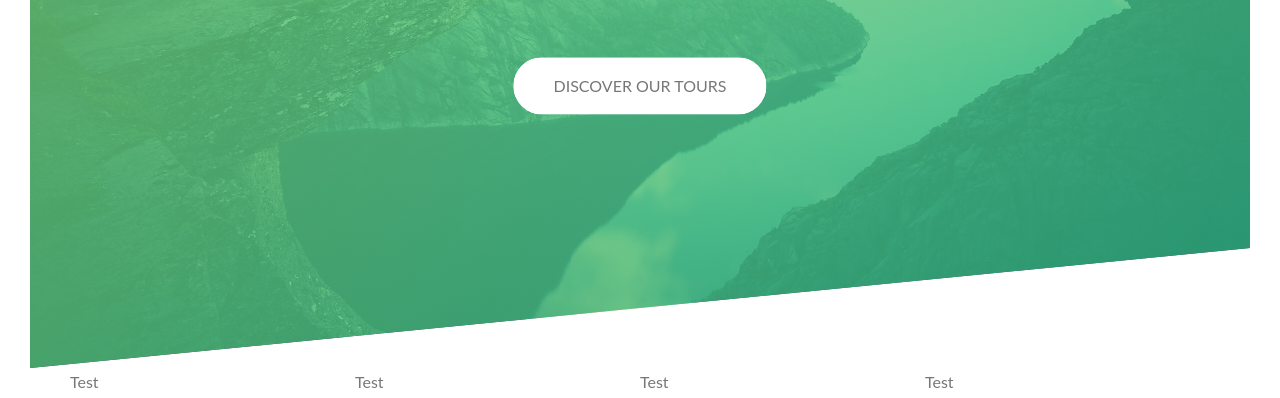
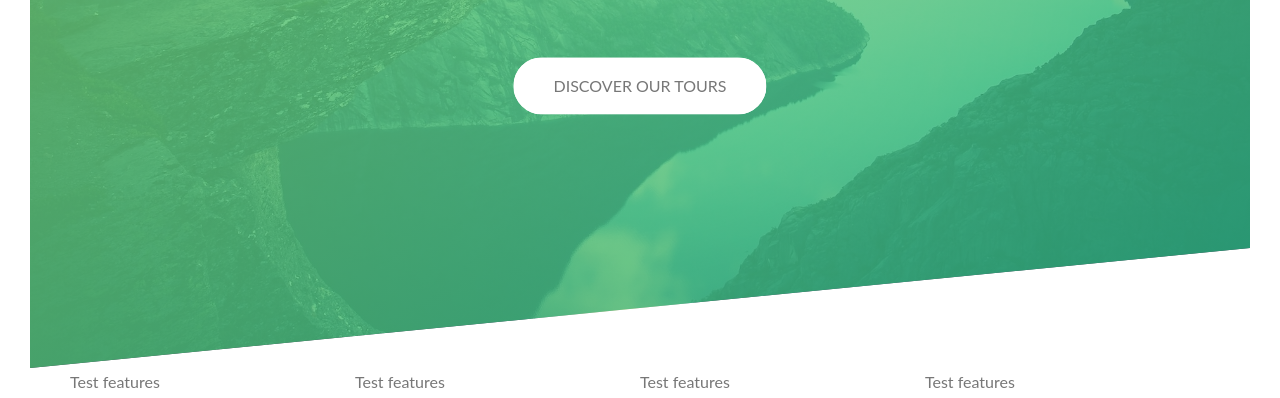
Before and after one commit to dvarshk2/Notures, a website: page index.html in a window 1280 px wide. Shown: the part 422-820 px from the top of the page. Drawn offline with Linux system fonts and the light colour scheme.

Commit message:
index  modified

```diff
--- a/index.html
+++ b/index.html
@@ -31,10 +31,10 @@
 	<section>
 		<div class="container">
 			<div class="row">
-				<div class="col3">Test</div>
-				<div class="col3">Test</div>
-				<div class="col3">Test</div>
-				<div class="col3">Test</div>
+				<div class="col3">Test features</div>
+				<div class="col3">Test features</div>
+				<div class="col3">Test features</div>
+				<div class="col3">Test features</div>
 			</div>
 		</div>
 	</section>
```
